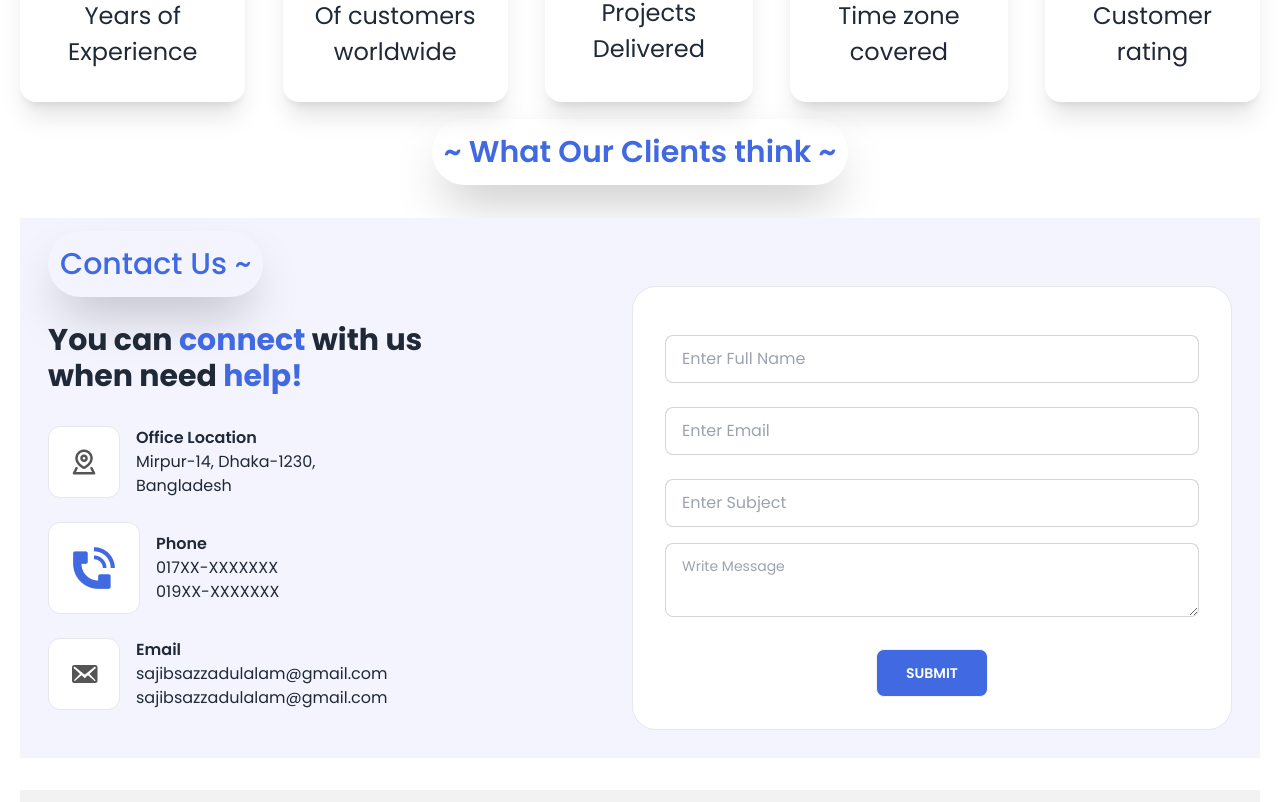
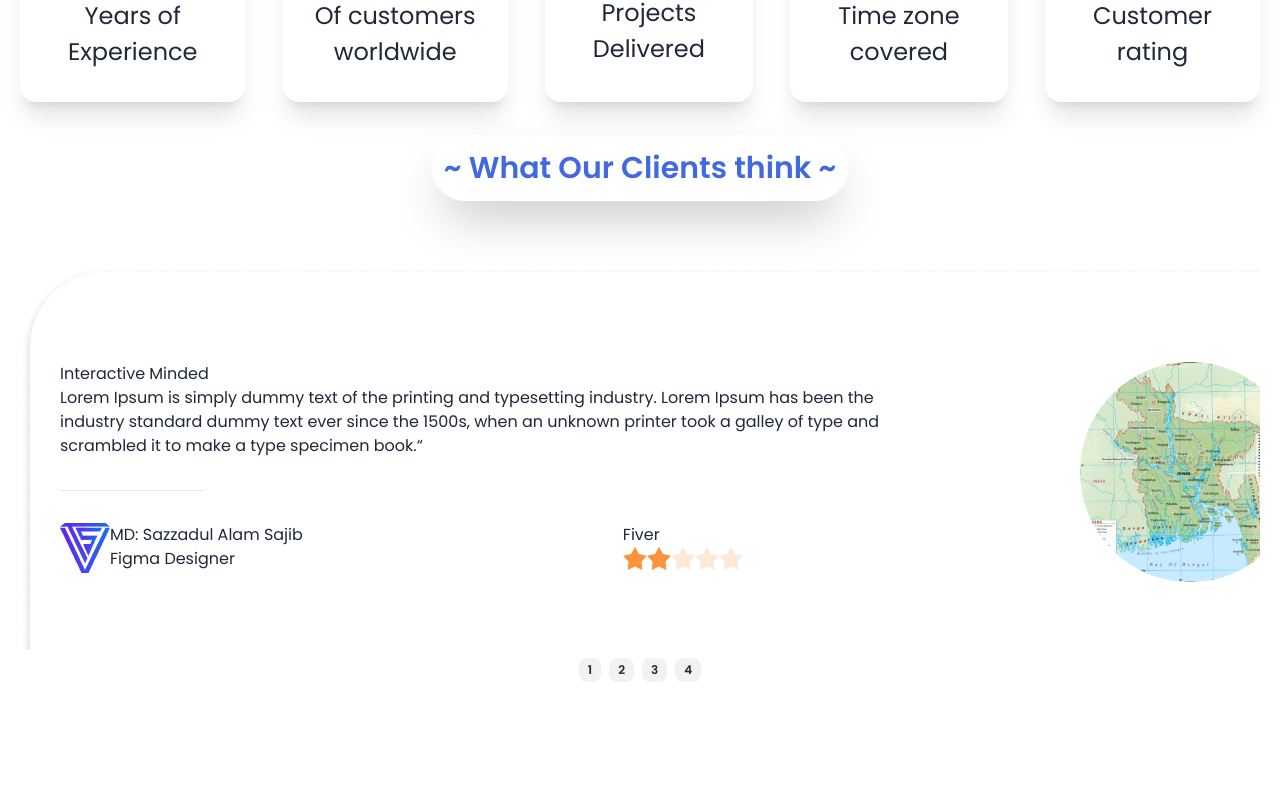
Before and after one commit to MahmudulMahi/-company-website, a React (Vite) app: page / in a window 1280 px wide. Shown: the part 2578-3380 px from the top of the page. Built offline with nearby package versions, Linux system fonts and the light colour scheme.

Commit message:
create what our clients think

```diff
--- a/src/components/Layouts/WhatOurClients/WhatOurClients.jsx
+++ b/src/components/Layouts/WhatOurClients/WhatOurClients.jsx
@@ -1,9 +1,56 @@
-
+import profailimg from '../../../../public/asset/Rectangle 303 (1).png'
+import icon1 from '/asset/Group 527.png'
 const WhatOurClients = () => {
   return (
-    <div>
-       <div className='text-[#4169E1] text-3xl text-center font-semibold mt-8'>
+    <div className="h-96 mt-12"  >
+      <div className='text-[#4169E1] text-3xl text-center font-semibold mt-8'>
         <span className='shadow-2xl rounded-full p-0 md:p-3'>~ What Our Clients think ~</span>
+      </div>
+      <div className="carousel w-full h-full mt-20" style={{ backgroundImage: "url('/asset/Rectangle 248 (1).png')" }}>
+        <div id="item1" className=" flex p-10 carousel-item w-full space-x-48 mt-14 ">
+          <div className='flex-1  '>
+            <h2>Interactive Minded</h2>
+            <p>Lorem Ipsum is simply dummy text of the printing and typesetting industry. Lorem Ipsum has been the industry standard dummy text ever since the 1500s, when an unknown printer took a galley of type and scrambled it to make a type specimen book.“</p>
+            <hr className="h-px my-8 bg-gray-200 border-0 dark:bg-gray-700 w-36" />
+            <div className='flex'>
+              <div>
+                <img src={icon1} alt="" />
+              </div>
+              <div>
+                <h2>MD: Sazzadul Alam Sajib</h2>
+                <p>Figma Designer</p>
+              </div>
+              <div className='ml-80'>
+                <h2>Fiver</h2>
+                <div className="rating">
+                  <input type="radio" name="rating-2" className="mask mask-star-2 bg-orange-400" />
+                  <input type="radio" name="rating-2" className="mask mask-star-2 bg-orange-400" checked />
+                  <input type="radio" name="rating-2" className="mask mask-star-2 bg-orange-400" />
+                  <input type="radio" name="rating-2" className="mask mask-star-2 bg-orange-400" />
+                  <input type="radio" name="rating-2" className="mask mask-star-2 bg-orange-400" />
+                </div>
+              </div>
+            </div>
+          </div>
+          <div className=''>
+            <img src={profailimg} className="w-[220px]" />
+          </div>
+        </div>
+        <div id="item2" className="carousel-item w-full">
+          <img src={profailimg} className="w-[220px]" />
+        </div>
+        <div id="item3" className="carousel-item w-full">
+          <img src={profailimg} className="w-[220px]" />
+        </div>
+        <div id="item4" className="carousel-item w-full">
+          <img src={profailimg} className="w-[220px]" />
+        </div>
+      </div>
+      <div className="flex justify-center w-full py-2 gap-2">
+        <a href="#item1" className="btn btn-xs">1</a>
+        <a href="#item2" className="btn btn-xs">2</a>
+        <a href="#item3" className="btn btn-xs">3</a>
+        <a href="#item4" className="btn btn-xs">4</a>
       </div>
     </div>
   );
--- a/src/components/Layouts/WhoWeAre.jsx
+++ b/src/components/Layouts/WhoWeAre.jsx
@@ -2,6 +2,7 @@ import whoareimg from '/asset/aerial.jpg'
 import iconAbout1 from '../../../public/asset/Future.png'
 import iconAbout2 from '../../../public/asset/Campaign.png'
 import iconAbout3 from '../../../public/asset/Gem.png'
+
 const WhoWeAre = () => {
   return (
     <div className='mt-20'>
--- a/src/components/Layouts/contact/Contact.jsx
+++ b/src/components/Layouts/contact/Contact.jsx
@@ -6,7 +6,7 @@ import icon3 from '/asset/dashicons_email-alt.png'
 const Contact = () => {
   return (
 
-    <div className='mt-12 relative' style={{ backgroundImage: `url('/asset/Rectangle 297.png')`, backgroundSize: 'cover', backgroundPosition: 'center', minHeight: '50vh' }} >
+    <div className='mt-96 relative' style={{ backgroundImage: `url('/asset/Rectangle 297.png')`, backgroundSize: 'cover', backgroundPosition: 'center', minHeight: '50vh' }} >
 
       <div className='flex flex-col md:flex-row justify-between z-20 p-7 '>
         <div>
```
Also changed, not shown: public/asset/Rectangle 303 (1).png (added).
